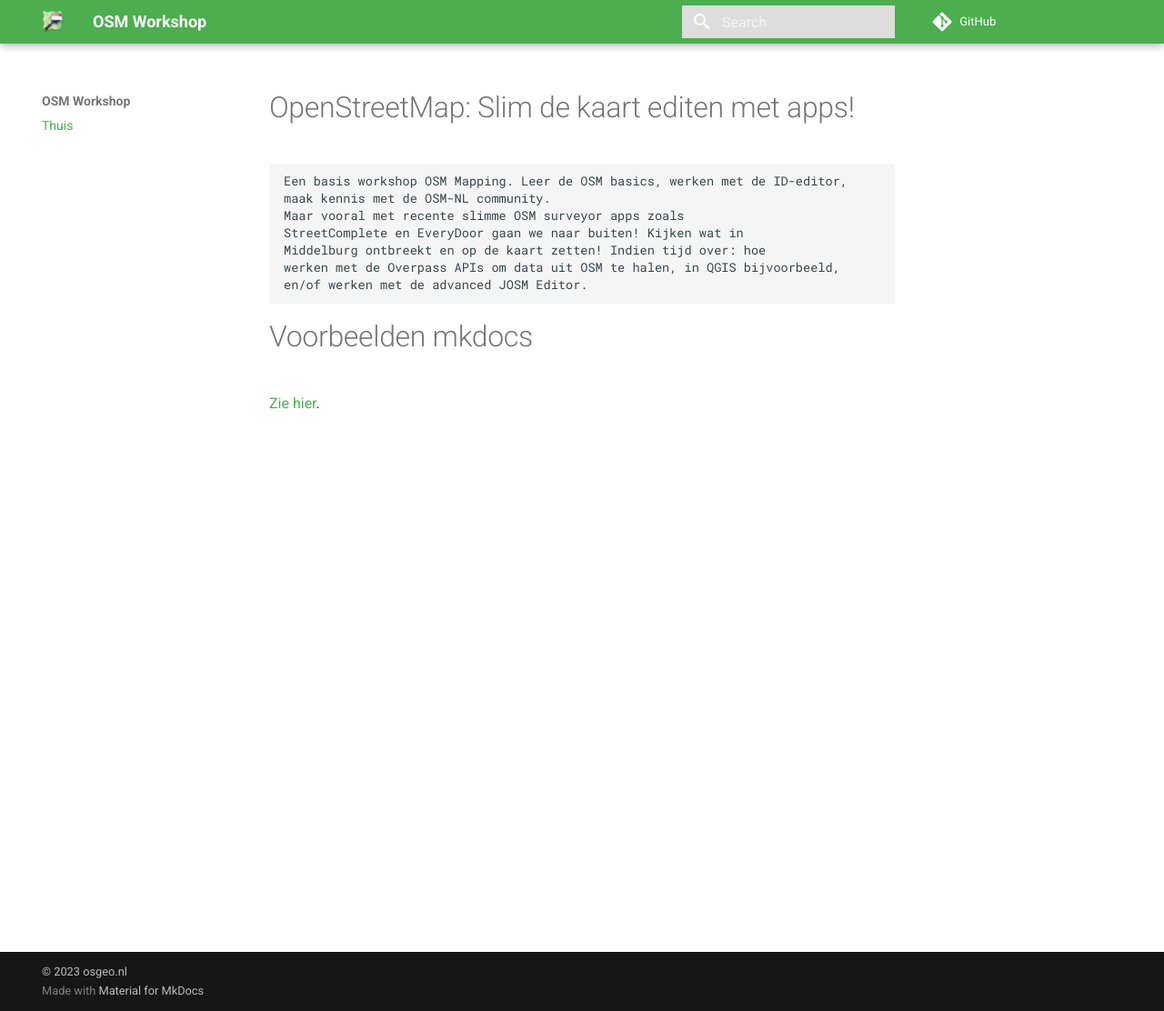
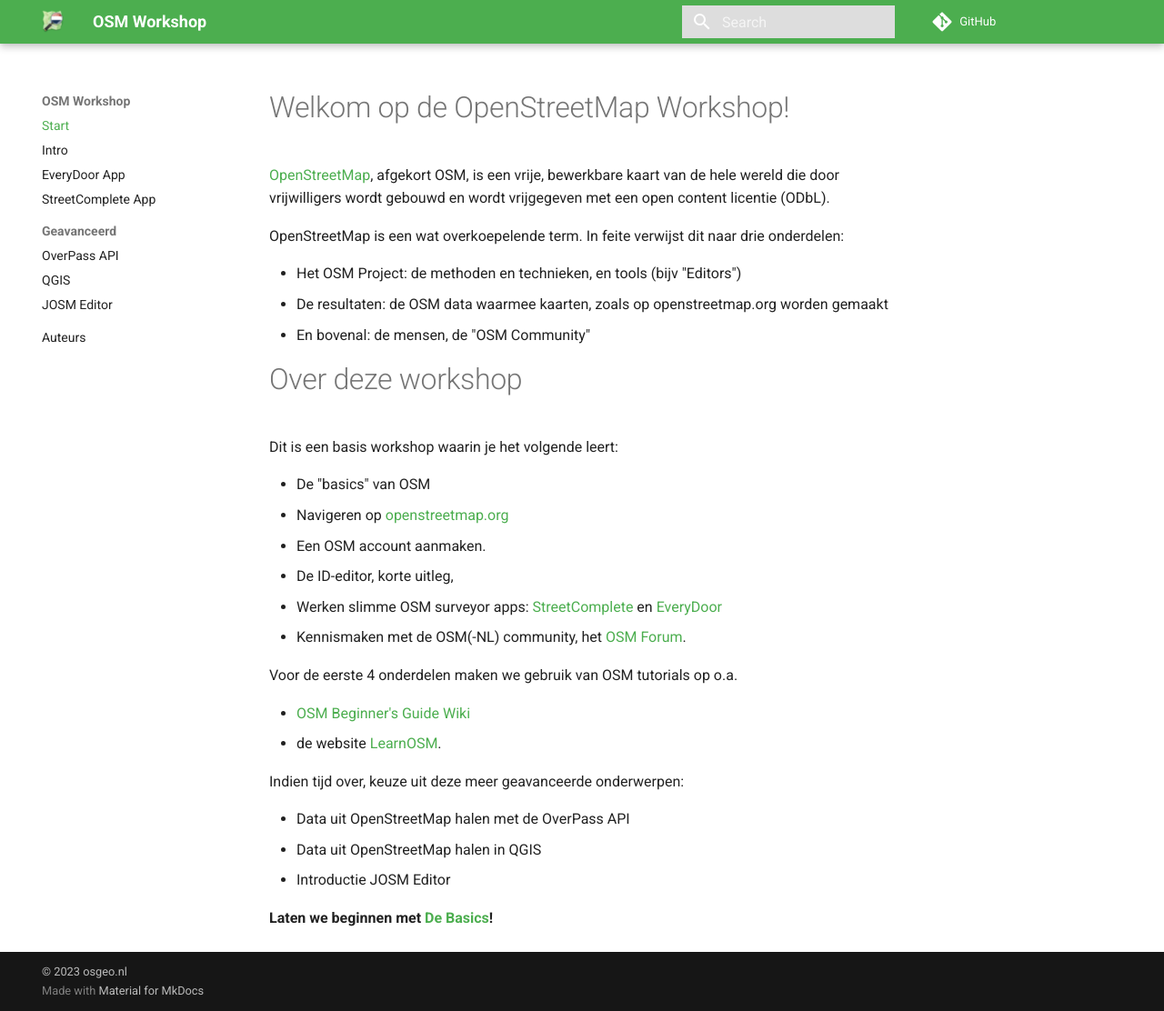
Before and after one commit to osgeonl/osmws.osgeo.nl, an MkDocs documentation site: the page built from docs/src/index.md, in a window 1280 px wide and 1112 px high. Shown: the whole window at 91% size. Built offline with MkDocs 1.6.1 and Material for MkDocs 9.7.7, drawn with Linux system fonts in a browser that asks for light colours; comment, search, counter and statistics services are not loaded.

Commit message:
structuur en wat content toegevoegd

```diff
--- a/docs/mkdocs.yml
+++ b/docs/mkdocs.yml
@@ -7,12 +7,15 @@
 edit_uri: '/docs/src'
 docs_dir: src
 nav:
-    - Thuis: index.md
-#    - Intro:
-#        - Specification: design/spec.md
-#        - Architecture: design/architecture.md
-#        - Data: design/data.md
-#        - Deployment: design/gitops.md
+    - Start: index.md
+    - Intro: intro.md
+    - EveryDoor App: apps/everydoor.md
+    - StreetComplete App: apps/streetcomplete.md
+    - Geavanceerd:
+       - OverPass API: advanced/overpass-api.md
+       - QGIS: advanced/qgis.md
+       - JOSM Editor: advanced/josm.md
+    - Auteurs: mkdocs-examples.md
 
 use_directory_urls: true
 
--- a/docs/src/index.md
+++ b/docs/src/index.md
@@ -2,16 +2,40 @@
 title: OpenStreetMap Workshop
 ---
 
-# OpenStreetMap: Slim de kaart editen met apps!
+# Welkom op de OpenStreetMap Workshop!
 
-    Een basis workshop OSM Mapping. Leer de OSM basics, werken met de ID-editor,
-    maak kennis met de OSM-NL community.
-    Maar vooral met recente slimme OSM surveyor apps zoals
-    StreetComplete en EveryDoor gaan we naar buiten! Kijken wat in
-    Middelburg ontbreekt en op de kaart zetten! Indien tijd over: hoe
-    werken met de Overpass APIs om data uit OSM te halen, in QGIS bijvoorbeeld,
-    en/of werken met de advanced JOSM Editor.
+[OpenStreetMap](https://openstreetmap.org),
+afgekort OSM, is een vrije, bewerkbare kaart van de hele wereld die
+door vrijwilligers wordt gebouwd en wordt vrijgegeven
+met een open content licentie (ODbL).
 
-# Voorbeelden mkdocs
+OpenStreetMap is een wat overkoepelende term.
+In feite verwijst dit naar drie onderdelen:
 
-[Zie hier](mkdocs-examples.md).
+* Het OSM Project: de methoden en technieken, en tools (bijv "Editors")
+* De resultaten: de OSM data waarmee kaarten, zoals op openstreetmap.org worden gemaakt
+* En bovenal: de mensen, de "OSM Community"
+
+# Over deze workshop
+
+Dit is een basis workshop waarin je het volgende leert:
+
+* De "basics" van OSM
+* Navigeren op [openstreetmap.org](https://openstreetmap.org)
+* Een OSM account aanmaken.
+* De ID-editor, korte uitleg,
+* Werken slimme OSM surveyor apps: [StreetComplete](https://streetcomplete.app/?lang=nl) en [EveryDoor](https://every-door.app/)
+* Kennismaken met de OSM(-NL) community, het [OSM Forum](https://community.openstreetmap.org/).
+
+Voor de eerste 4 onderdelen maken we gebruik van OSM tutorials op o.a.
+
+* [OSM Beginner's Guide Wiki](https://wiki.openstreetmap.org/wiki/Beginners%27_guide)
+* de website [LearnOSM](https://learnosm.org/nl_NL/).
+
+Indien tijd over, keuze uit deze meer geavanceerde onderwerpen:
+
+* Data uit OpenStreetMap halen met de OverPass API
+* Data uit OpenStreetMap halen in QGIS
+* Introductie JOSM Editor
+
+**Laten we beginnen met [De Basics](intro.md)!**
```
Also changed, not shown: docs/src/advanced/josm.md (added, +7 -0 lines), docs/src/advanced/overpass-api.md (added, +5 -0 lines), docs/src/advanced/qgis.md (added, +9 -0 lines), docs/src/apps/everydoor.md (added, +15 -0 lines), docs/src/apps/streetcomplete.md (added, +9 -0 lines), docs/src/intro.md (added, +38 -0 lines), docs/src/mkdocs-examples.md (+7 -2 lines).
